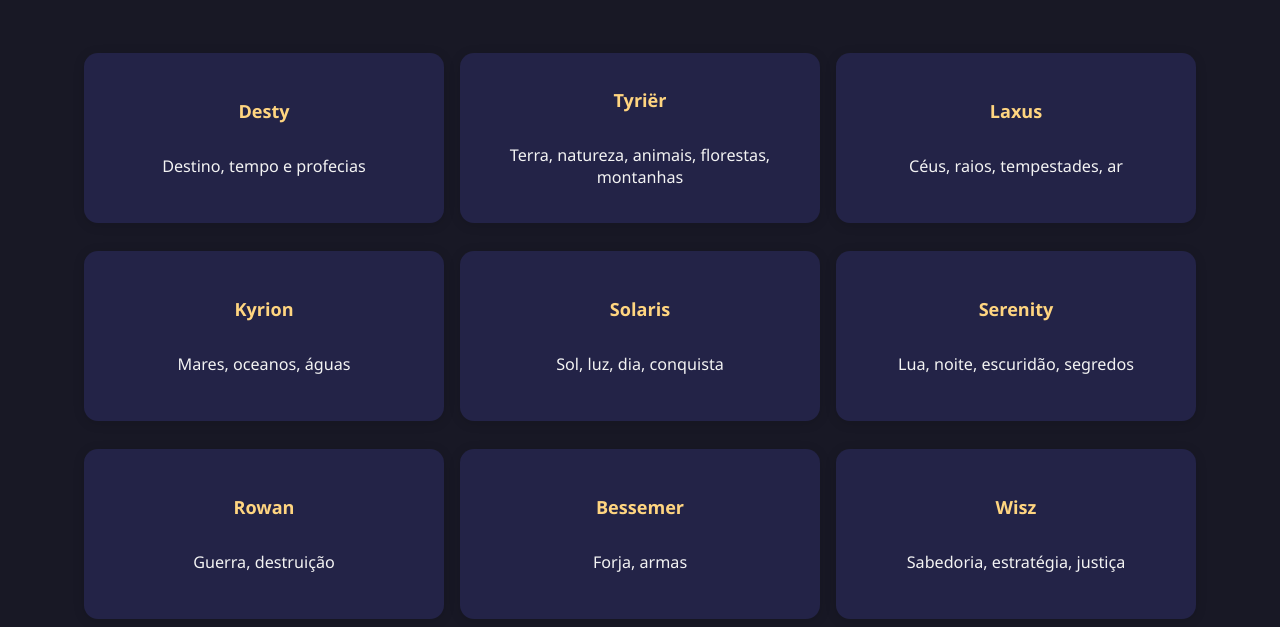
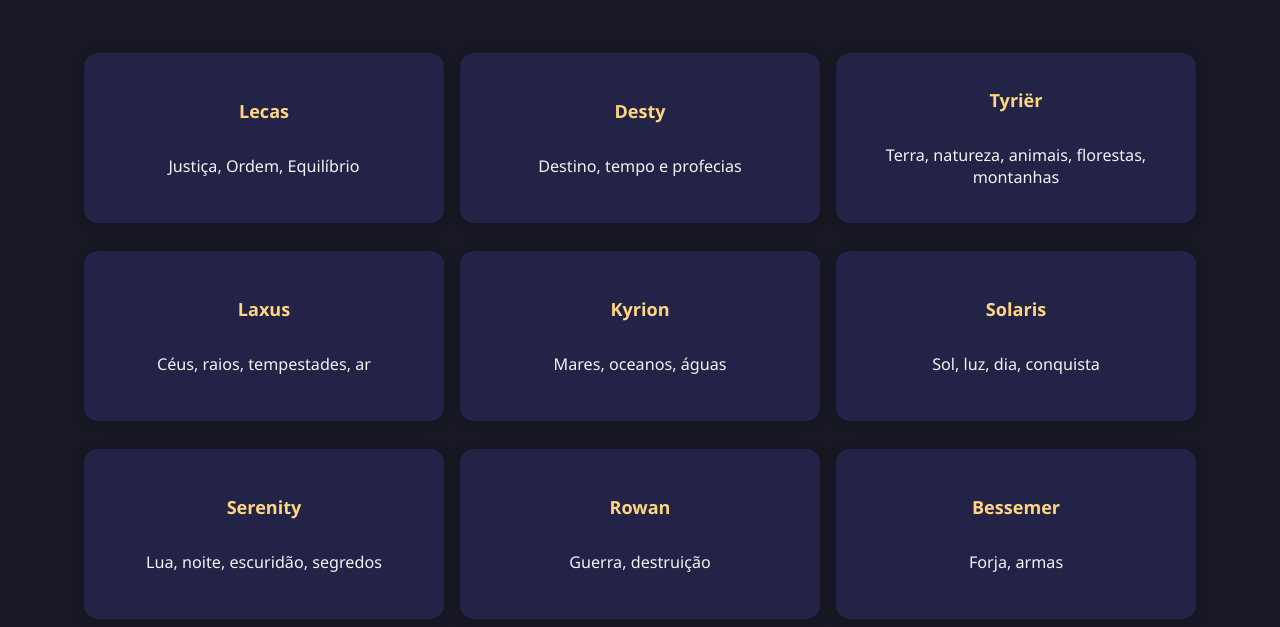
Before and after one commit to Alonsojrr14/rpgWiki, a plain HTML site: page deuses.html in a window 1280 px wide. Shown: the part 173-800 px from the top of the page. Drawn offline with Linux system fonts and the light colour scheme.

Commit message:
(feat) add lecas to pantheon

```diff
--- a/deuses.html
+++ b/deuses.html
@@ -24,6 +24,7 @@
     <div class="deuses-page-container">
         <h1>Panteão dos Deuses</h1>
         <div class="deuses-grid">
+            <div class="deus-card"><strong>Lecas</strong><br><span class="deus-domain">Justiça, Ordem, Equilíbrio</span></div>
             <div class="deus-card"><strong>Desty</strong><br><span class="deus-domain">Destino, tempo e profecias</span></div>
             <div class="deus-card"><strong>Tyriër</strong><br><span class="deus-domain">Terra, natureza, animais, florestas, montanhas</span></div>
             <div class="deus-card"><strong>Laxus</strong><br><span class="deus-domain">Céus, raios, tempestades, ar</span></div>
@@ -32,7 +33,7 @@
             <div class="deus-card"><strong>Serenity</strong><br><span class="deus-domain">Lua, noite, escuridão, segredos</span></div>
             <div class="deus-card"><strong>Rowan</strong><br><span class="deus-domain">Guerra, destruição</span></div>
             <div class="deus-card"><strong>Bessemer</strong><br><span class="deus-domain">Forja, armas</span></div>
-            <div class="deus-card"><strong>Wisz</strong><br><span class="deus-domain">Sabedoria, estratégia, justiça</span></div>
+            <div class="deus-card"><strong>Wisz</strong><br><span class="deus-domain">Sabedoria, estratégia, Tática</span></div>
             <div class="deus-card"><strong>Verus</strong><br><span class="deus-domain">Mensageiro, verdade, contratos</span></div>
             <div class="deus-card"><strong>Pahrs</strong><br><span class="deus-domain">Festa, vinho, amor</span></div>
             <div class="deus-card"><strong>Örm</strong><br><span class="deus-domain">Submundo, fogo, mortos</span></div>
```
